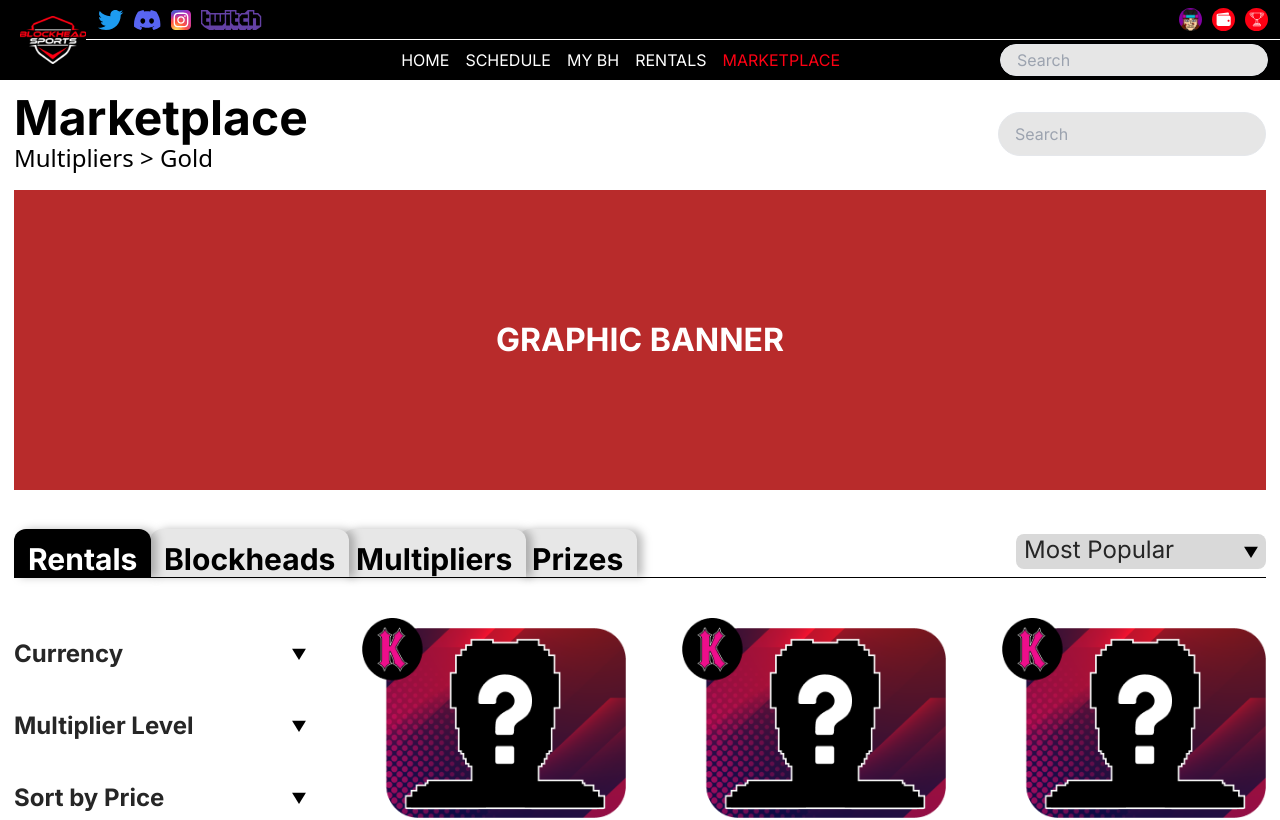
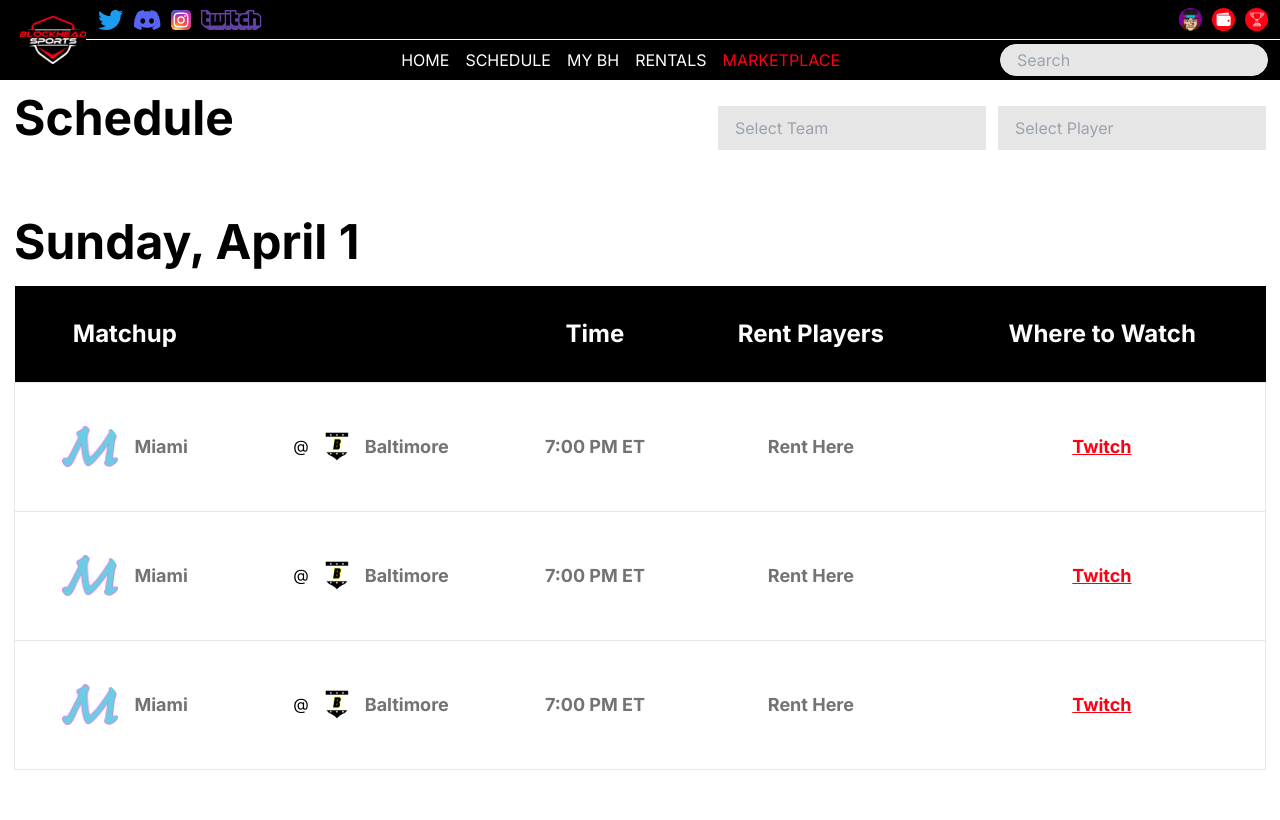
Before and after one commit to ArshadNawazBaig/blockhead-test-task, a Next.js app: page / in a window 1280 px wide. Shown: the top 820 px of the page. Built offline with nearby package versions, Linux system fonts and the light colour scheme.

Commit message:
created home page with teams list

```diff
--- /dev/null
+++ b/src/app/marketplace/page.tsx
@@ -0,0 +1,13 @@
+"use client";
+
+import Marketplace from '@/components/Marketplace';
+import * as React from 'react';
+
+const page = () => {
+
+  return (
+    <Marketplace />
+  );
+};
+
+export default page;
--- a/src/components/Home/Home.tsx
+++ b/src/components/Home/Home.tsx
@@ -1,12 +1,40 @@
 "use client"
 
 import React, { useState } from 'react';
-import Tab from '../Tab';
-import Filters from '../Filters';
-import Dropdown from '../Dropdown';
-import { currencyData, multiplierData, multiplierTypeData, priceData } from '../Filters/data';
-import { blockheadsData, multipliersData, prizesData, rentalsData } from './data';
-import TabWrapper from '../TabWrapper';
+import team from '../../../public/images/team.png'
+import teamlogo from '../../../public/images/teamlogo.png'
+import Image from 'next/image';
+import Table from '../Table';
+
+const tableData = [
+    {
+        teamImage: team,
+        matchup: "Miami",
+        location: "Baltimore",
+        locationImage: teamlogo,
+        time: "7:00 PM ET",
+        rent: "Rent Here",
+        watch: "Twitch",
+    },
+    {
+        teamImage: team,
+        matchup: "Miami",
+        location: "Baltimore",
+        locationImage: teamlogo,
+        time: "7:00 PM ET",
+        rent: "Rent Here",
+        watch: "Twitch",
+    },
+    {
+        teamImage: team,
+        matchup: "Miami",
+        location: "Baltimore",
+        locationImage: teamlogo,
+        time: "7:00 PM ET",
+        rent: "Rent Here",
+        watch: "Twitch",
+    }
+]
 
 export const Home = () => {
     const [isCurrencyOpen, setIsCurrencyOpen] = useState(true);
@@ -21,42 +49,18 @@ export const Home = () => {
     return (
         <div className='p-3.5'>
             <div className='flex items-center justify-between mb-4'>
-                <div>
-                    <h4 className={` text-5xl font-bold   rounded-t-xl`}>
-                        Marketplace
-                    </h4>
-                    <h4 className={` text-2xl font-normal font-sans rounded-t-xl`}>
-                        {`Multipliers > Gold`}
-                    </h4>
+                <h4 className={` text-5xl font-bold mb-5  rounded-t-xl`}>
+                    Schedule
+                </h4>
+                <div className='flex gap-3'>
+                    <input type="search" className=' bg-[#E6E6E6] h-11 border px-4 py-3' placeholder='Select Team' />
+                    <input type="search" className=' bg-[#E6E6E6] h-11 border px-4 py-3' placeholder='Select Player' />
                 </div>
-                <div>
-                    <input type="search" className='rounded-full bg-[#E6E6E6] h-11 border px-4 py-3' placeholder='Search' />
-                </div>
+
             </div>
-            <div className='h-[300px] w-full bg-[#B82B2B] flex items-center justify-center mb-[24px]'>
-                <h3 className='text-white text-[32px] flex items-center justify-center font-bold'>GRAPHIC BANNER</h3>
-            </div>
-            <div className='flex justify-between border-b border-black min-h-16'>
-                <div className='flex relative mt-[15px]'>
-                    <Tab className='tab absolute z-30 left-0' title="Rentals" index={0} selected={selectedTabIndex === 0} onClick={() => handleTabClick(0)} />
-                    <Tab className='tab absolute z-20 left-[8.5rem]' title="Blockheads" index={1} selected={selectedTabIndex === 1} onClick={() => handleTabClick(1)} />
-                    <Tab className='tab absolute z-10 left-[20.5rem]' title="Multipliers" index={2} selected={selectedTabIndex === 2} onClick={() => handleTabClick(2)} />
-                    <Tab className='tab absolute z-0 left-[31.5rem]' title="Prizes" index={3} selected={selectedTabIndex === 3} onClick={() => handleTabClick(3)} />
-                </div>
-                <div className='w-full sm:w-auto flex items-end mb-2'><Dropdown /></div>
-            </div>
-            <div className='flex flex-col sm:flex-row w-full gap-12 mt-10'>
-                <div className='w-full sm:max-w-[300px]'>
-                    <Filters name="Currency" options={currencyData} isOpen={isCurrencyOpen} setIsOpen={setIsCurrencyOpen} />
-                    <Filters name="Multiplier Level" options={multiplierData} isOpen={isMultiplierOpen} setIsOpen={setIsMultiplierOpen} />
-                    <Filters name="Sort by Price" options={priceData} isOpen={isPriceOpen} setIsOpen={setIsPriceOpen} />
-                    <Filters name="Multiplier Types" options={multiplierTypeData} isOpen={isMultiplierTypeOpen} setIsOpen={setIsMultiplierTypeOpen} />
-                </div>
-                {selectedTabIndex === 0 && <TabWrapper tabData={rentalsData} />}
-                {selectedTabIndex === 1 && <TabWrapper tabData={blockheadsData} />}
-                {selectedTabIndex === 2 && <TabWrapper tabData={multipliersData} />}
-                {selectedTabIndex === 3 && <TabWrapper tabData={prizesData} />}
-            </div>
+            <Table heading='Sunday, April 1' data={tableData} />
+            <Table heading='Monday, April 2' data={tableData} />
+            <Table heading='Tuesday, April 3' data={tableData} />
         </div>
     );
 };
--- /dev/null
+++ b/src/components/Marketplace/Marketplace.tsx
@@ -0,0 +1,62 @@
+"use client"
+
+import React, { useState } from 'react';
+import Tab from '../Tab';
+import Filters from '../Filters';
+import Dropdown from '../Dropdown';
+import { currencyData, multiplierData, multiplierTypeData, priceData } from '../Filters/data';
+import { blockheadsData, multipliersData, prizesData, rentalsData } from './data';
+import TabWrapper from '../TabWrapper';
+
+export const Marketplace = () => {
+    const [isCurrencyOpen, setIsCurrencyOpen] = useState(true);
+    const [isMultiplierOpen, setIsMultiplierOpen] = useState(true);
+    const [isPriceOpen, setIsPriceOpen] = useState(true);
+    const [isMultiplierTypeOpen, setIsMultiplierTypeOpen] = useState(true);
+    const [selectedTabIndex, setSelectedTabIndex] = useState(0);
+
+    const handleTabClick = (index: number) => {
+        setSelectedTabIndex(index);
+    };
+    return (
+        <div className='p-3.5'>
+            <div className='flex items-center justify-between mb-4'>
+                <div>
+                    <h4 className={` text-5xl font-bold   rounded-t-xl`}>
+                        Marketplace
+                    </h4>
+                    <h4 className={` text-2xl font-normal font-sans rounded-t-xl`}>
+                        {`Multipliers > Gold`}
+                    </h4>
+                </div>
+                <div>
+                    <input type="search" className='rounded-full bg-[#E6E6E6] h-11 border px-4 py-3' placeholder='Search' />
+                </div>
+            </div>
+            <div className='h-[300px] w-full bg-[#B82B2B] flex items-center justify-center mb-[24px]'>
+                <h3 className='text-white text-[32px] flex items-center justify-center font-bold'>GRAPHIC BANNER</h3>
+            </div>
+            <div className='flex justify-between border-b border-black min-h-16'>
+                <div className='flex relative mt-[15px]'>
+                    <Tab className='tab absolute z-30 left-0' title="Rentals" index={0} selected={selectedTabIndex === 0} onClick={() => handleTabClick(0)} />
+                    <Tab className='tab absolute z-20 left-[8.5rem]' title="Blockheads" index={1} selected={selectedTabIndex === 1} onClick={() => handleTabClick(1)} />
+                    <Tab className='tab absolute z-10 left-[20.5rem]' title="Multipliers" index={2} selected={selectedTabIndex === 2} onClick={() => handleTabClick(2)} />
+                    <Tab className='tab absolute z-0 left-[31.5rem]' title="Prizes" index={3} selected={selectedTabIndex === 3} onClick={() => handleTabClick(3)} />
+                </div>
+                <div className='w-full sm:w-auto flex items-end mb-2'><Dropdown /></div>
+            </div>
+            <div className='flex flex-col sm:flex-row w-full gap-12 mt-10'>
+                <div className='w-full sm:max-w-[300px]'>
+                    <Filters name="Currency" options={currencyData} isOpen={isCurrencyOpen} setIsOpen={setIsCurrencyOpen} />
+                    <Filters name="Multiplier Level" options={multiplierData} isOpen={isMultiplierOpen} setIsOpen={setIsMultiplierOpen} />
+                    <Filters name="Sort by Price" options={priceData} isOpen={isPriceOpen} setIsOpen={setIsPriceOpen} />
+                    <Filters name="Multiplier Types" options={multiplierTypeData} isOpen={isMultiplierTypeOpen} setIsOpen={setIsMultiplierTypeOpen} />
+                </div>
+                {selectedTabIndex === 0 && <TabWrapper tabData={rentalsData} />}
+                {selectedTabIndex === 1 && <TabWrapper tabData={blockheadsData} />}
+                {selectedTabIndex === 2 && <TabWrapper tabData={multipliersData} />}
+                {selectedTabIndex === 3 && <TabWrapper tabData={prizesData} />}
+            </div>
+        </div>
+    );
+};
--- /dev/null
+++ b/src/components/Marketplace/index.ts
@@ -0,0 +1 @@
+export { Marketplace as default } from './Marketplace';
--- /dev/null
+++ b/src/components/Table/Table.tsx
@@ -0,0 +1,75 @@
+import Image, { StaticImageData } from 'next/image'
+import React from 'react'
+import team from '../../../public/images/team.png'
+import teamlogo from '../../../public/images/teamlogo.png'
+
+interface TableProps {
+    heading: string;
+    data?: TableDataProps[]
+}
+interface TableDataProps {
+    teamImage?: StaticImageData;
+    matchup?: string;
+    location?: string;
+    locationImage?: StaticImageData;
+    time?: string;
+    rent?: string;
+    watch?: string;
+}
+
+export const Table: React.FC<TableProps> = ({ heading, data }) => {
+    return (
+        <div className='py-10'>
+            <h4 className={` text-5xl font-bold mb-5  rounded-t-xl`}>
+                {heading}
+            </h4>
+            <div>
+                <table className='w-full '>
+                    <thead className='h-24 bg-black'>
+                        <tr className=' '>
+                            <th className='text-white text-2xl font-bold'>Matchup</th>
+                            <th className='text-white text-2xl font-bold'></th>
+                            <th className='text-white text-2xl font-bold'>Time</th>
+                            <th className='text-white text-2xl font-bold'>Rent Players</th>
+                            <th className='text-white text-2xl font-bold'>Where to Watch</th>
+                        </tr>
+                    </thead>
+                    <tbody className='border'>
+                        {data?.map(({ teamImage, matchup, location, locationImage, time, rent, watch }) => {
+                            return (
+                                <tr className='border-b h-32'>
+                                    <td className='flex items-center justify-center text-center gap-4' style={{ height: "inherit" }}>
+                                        <Image className="w-14 rounded-t-2xl" src={teamImage ? teamImage : teamlogo} alt="coin image" />
+                                        <h4 className='text-[18px] font-bold text-[#737373]'>{matchup}</h4>
+                                    </td>
+                                    <td className='text-center'>
+                                        <div className='flex items-center justify-center'>
+                                            @
+                                            <Image className="w-14 rounded-t-2xl px-4" src={locationImage ? locationImage : teamlogo} alt="coin image" />
+
+                                            <h4 className='text-[18px] font-bold text-[#737373]'>{location}</h4>
+                                        </div>
+                                    </td>
+                                    <td className='text-center'>
+
+                                        <h4 className='text-[18px] font-bold text-[#737373]'>{time}</h4>
+                                    </td>
+                                    <td className='text-center'>
+
+                                        <h4 className='text-[18px] font-bold text-[#737373]'>{rent}</h4>
+                                    </td>
+                                    <td className='text-center'>
+
+                                        <h4 className='text-[18px] font-bold text-[#FD0013] underline'>{watch}</h4>
+                                    </td>
+                                </tr>
+                            )
+                        })}
+                    </tbody>
+                </table>
+
+
+            </div>
+        </div>
+    )
+}
--- /dev/null
+++ b/src/components/Table/index.ts
@@ -0,0 +1 @@
+export { Table as default } from './Table';
```
Also changed, not shown: public/images/team.png (added), public/images/teamlogo.png (added), src/components/Marketplace/data.ts (renamed from src/components/Home/data.ts).
